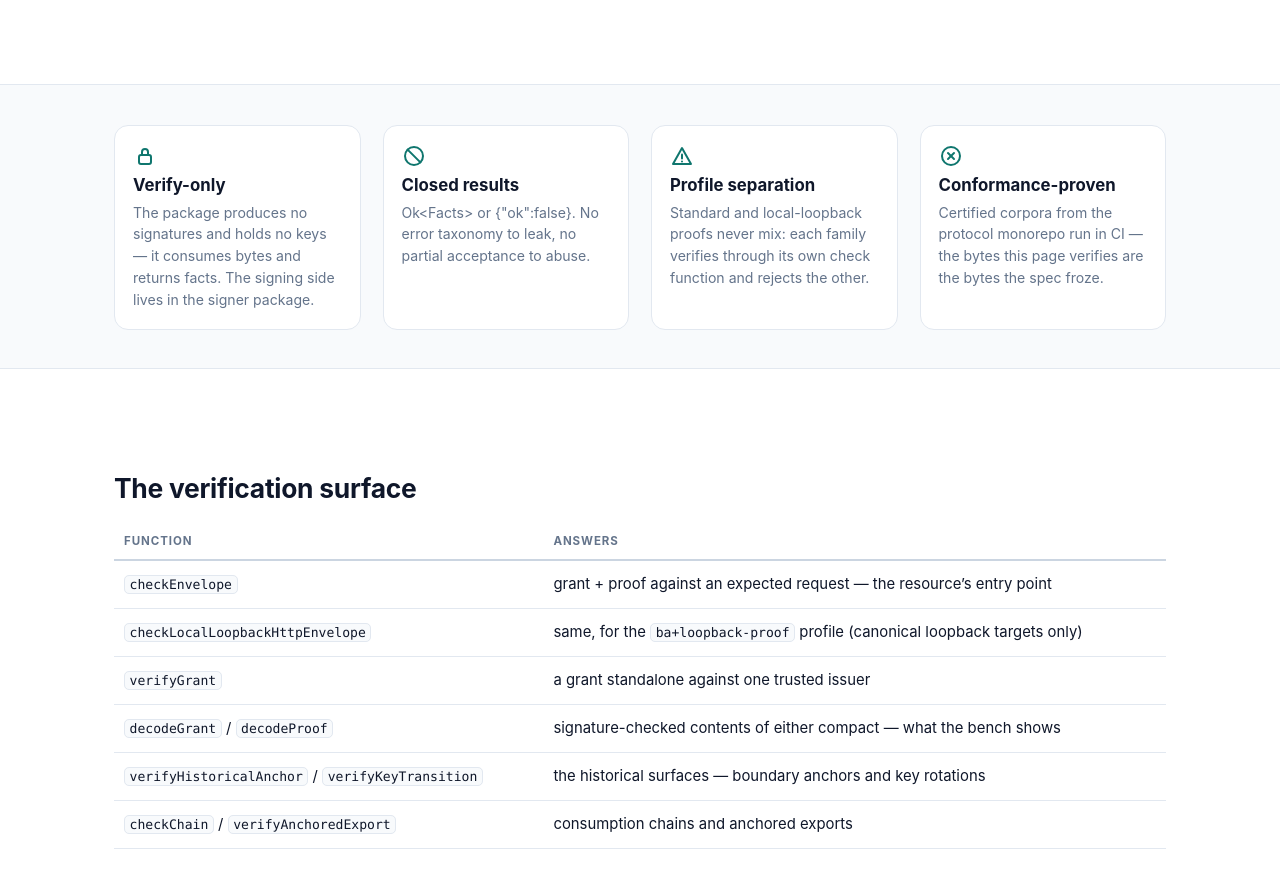
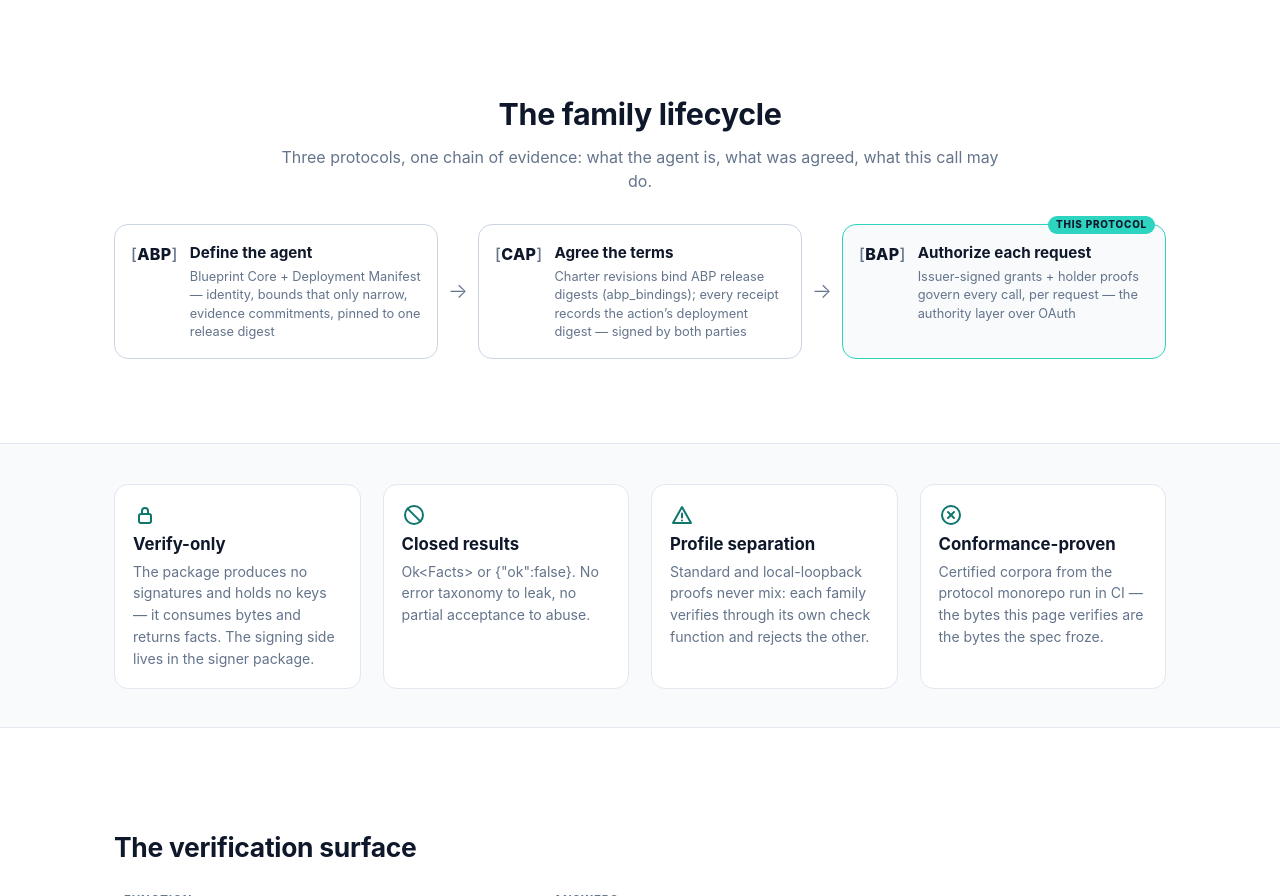
Before and after one commit to baselabs/bounded_authority_protocol_typescript, a website with bundled scripts: page web/index.html in a window 1280 px wide. Shown: the part 2247-3143 px from the top of the page. Built offline with nearby package versions, Linux system fonts and the light colour scheme.

Commit message:
bench: the family lifecycle band: define (ABP) → agree (CAP) → authorize (BAP) — this page's step marked

```diff
--- a/web/index.html
+++ b/web/index.html
@@ -162,6 +162,17 @@
   </div>
 </section>
 
+<section id="lifecycle" class="wrap">
+  <div class="why-head"><h2>The family lifecycle</h2><p>Three protocols, one chain of evidence: what the agent is, what was agreed, what this call may do.</p></div>
+  <div class="lifecycle">
+<a class="lstep" href="https://baselabs.github.io/agent_blueprint_protocol/"><span class="lmark"><i>[</i>ABP<i>]</i></span><div><b>Define the agent</b><small>Blueprint Core + Deployment Manifest — identity, bounds that only narrow, evidence commitments, pinned to one release digest</small></div></a>
+    <div class="larrow">→</div>
+<a class="lstep" href="https://baselabs.github.io/charter_agreement_protocol/"><span class="lmark"><i>[</i>CAP<i>]</i></span><div><b>Agree the terms</b><small>Charter revisions bind ABP release digests (abp_bindings); every receipt records the action’s deployment digest — signed by both parties</small></div></a>
+    <div class="larrow">→</div>
+<span class="lstep now"><span class="lmark"><i>[</i>BAP<i>]</i></span><div><b>Authorize each request</b><small>Issuer-signed grants + holder proofs govern every call, per request — the authority layer over OAuth</small></div></span>
+  </div>
+</section>
+
 <section class="props-band">
   <div class="wrap grid4">
     <article><svg class="ic big"><use href="#i-lock"/></svg><h3>Verify-only</h3>
--- a/web/styles.css
+++ b/web/styles.css
@@ -289,3 +289,16 @@ pre.codebox { background: var(--hero); color: #a5f3fc; border-radius: 10px; padd
 .panel-titles { display: flex; flex-direction: column; gap: 1px; min-width: 0; }
 .panel-title { font-size: 1rem; font-weight: 700; color: var(--ink); letter-spacing: -.01em; }
 .panel-sub { font-size: .8rem; color: var(--muted); font-weight: 400; }
+
+/* the family lifecycle band: define → agree → authorize */
+.lifecycle { display: grid; grid-template-columns: 1fr auto 1fr auto 1fr; gap: 10px; align-items: stretch; }
+.lstep { display: flex; gap: 12px; align-items: flex-start; border: 1.5px solid var(--line-2); border-radius: 14px; padding: 16px; background: var(--bg); text-decoration: none; color: var(--ink); }
+.lstep:hover { box-shadow: 0 4px 14px rgba(15, 23, 42, .08); }
+.lmark { font-weight: 800; letter-spacing: .02em; white-space: nowrap; font-size: 1rem; padding-top: 1px; }
+.lmark i { font-style: normal; font-weight: 500; color: var(--muted); }
+.lstep b { display: block; font-size: .95rem; margin-bottom: 3px; }
+.lstep small { color: var(--muted); font-size: .8rem; line-height: 1.45; display: block; }
+.lstep.now { border-color: var(--accent, #2dd4bf); background: var(--bg-soft); position: relative; }
+.lstep.now::after { content: "this protocol"; position: absolute; top: -9px; right: 10px; background: var(--accent, #2dd4bf); color: #0f172a; font-size: .62rem; font-weight: 800; text-transform: uppercase; letter-spacing: .08em; border-radius: 999px; padding: 1px 8px; }
+.larrow { display: grid; place-items: center; color: var(--muted); font-size: 1.3rem; font-weight: 300; }
+@media (max-width: 900px) { .lifecycle { grid-template-columns: 1fr; } .larrow { transform: rotate(90deg); padding: 2px 0; } }
```
